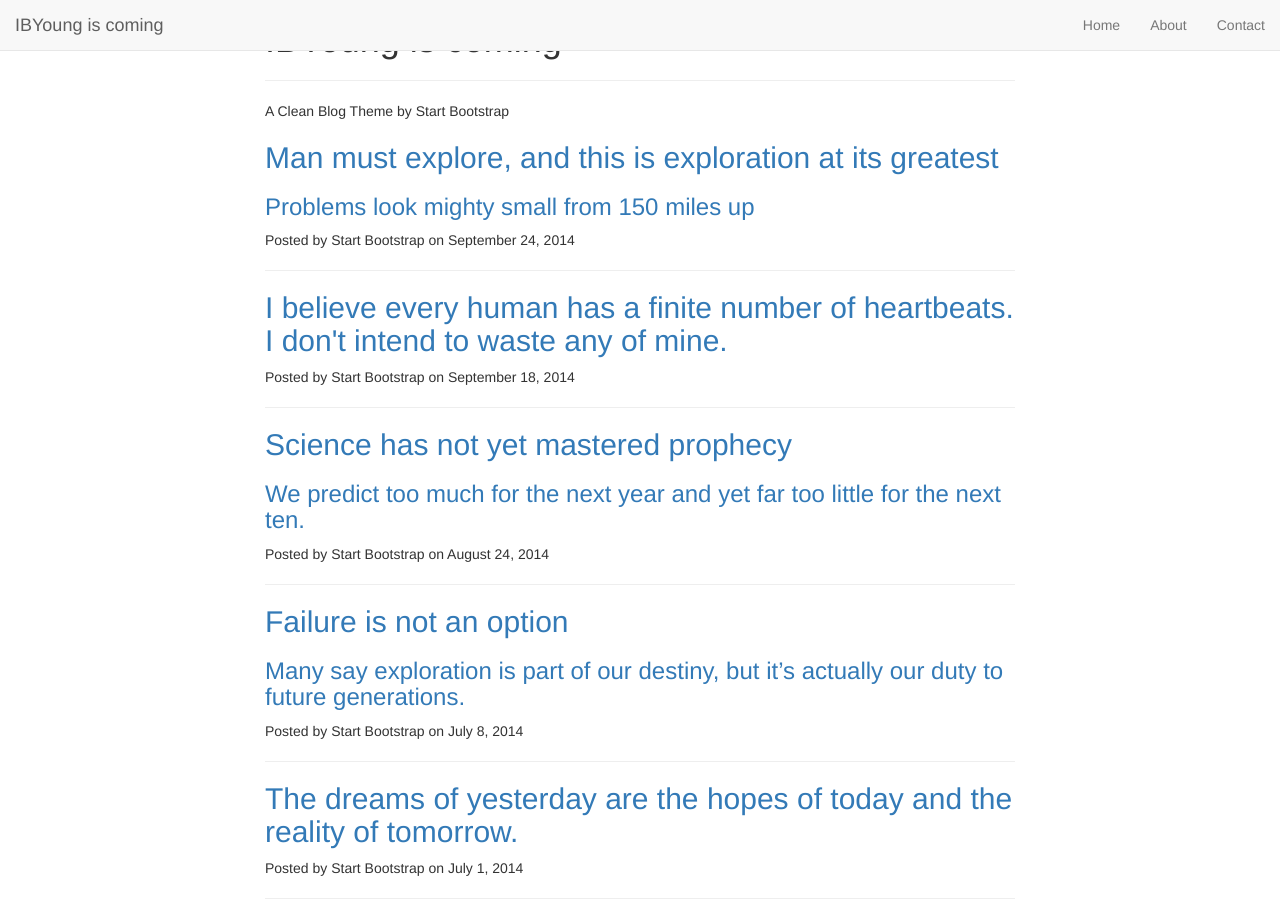
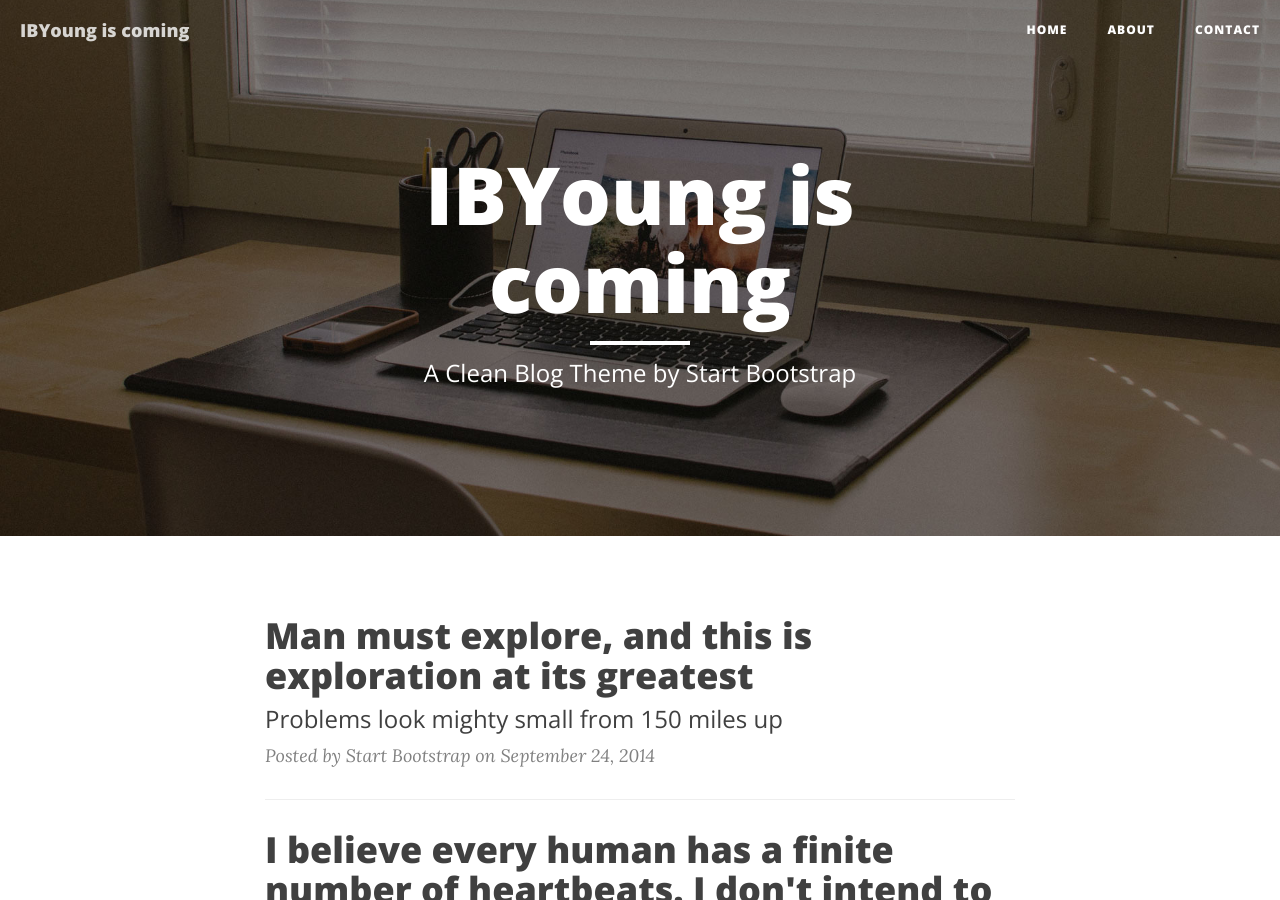
Before and after one commit to IBYoung/IBYoung.github.io, a Jekyll site: the page built from index.html, in a window 1280 px wide and 900 px high. Built offline with Jekyll 4.4.1, drawn with Linux system fonts in a browser that asks for light colours; nearby versions of some CDN libraries; library files that are not in the unit come from our copies; the list of posts is cut into pages by our own code.

Commit message:
my personal blog submit

```diff
--- a/_config.yml
+++ b/_config.yml
@@ -3,7 +3,7 @@ title: IBYoung is coming
 header-img: img/home-bg.jpg
 email: cywhoyi@gmail.com
 description: “人生在世，体验不一样的生活方式!”
-baseurl: “ibyoung.github.io“
+baseurl: "/ibyoung.github.io"
 url: "http://cywhoyi.iteye.com"
 twitter_username: chenyang1987
 github_username:  IBYoung
```
